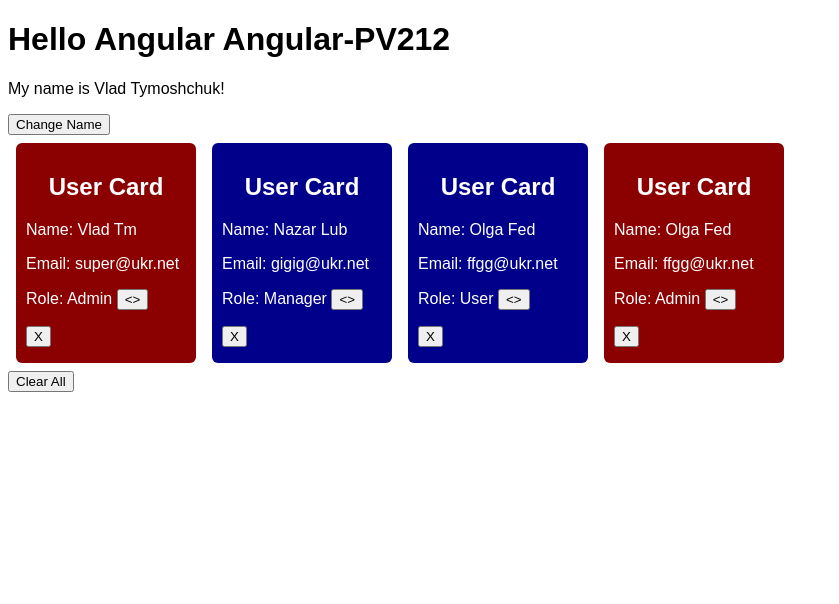
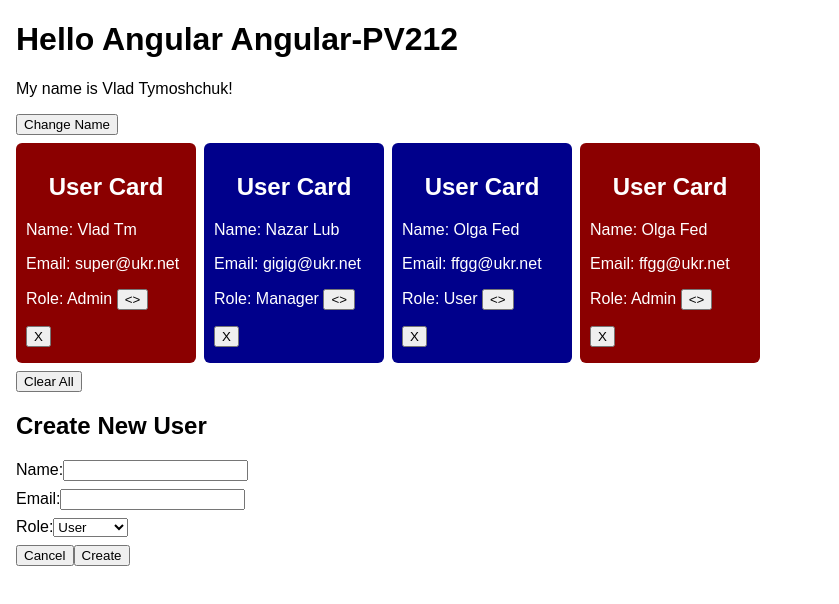
Before and after one commit to vladtymo/Angular-PV212, an Angular app: page / in a window 1280 px wide. Shown: the top 604 px of the page, without its empty margins (0-839 px from the left). Built offline with nearby package versions, Linux system fonts and the light colour scheme.

Commit message:
Create new user

```diff
--- a/src/app/app.component.html
+++ b/src/app/app.component.html
@@ -16,3 +16,6 @@
 <div>
   <button (click)="clearAll()">Clear All</button>
 </div>
+
+<h2>Create New User</h2>
+<app-user-form (onCreate)="createUser($event)"></app-user-form>
--- a/src/app/app.component.ts
+++ b/src/app/app.component.ts
@@ -2,11 +2,12 @@
 import { RouterOutlet } from '@angular/router';
 import { UserCardComponent } from "./user-card/user-card.component";
 import { IUser, USERS } from './user';
+import { UserFormComponent } from "./user-form/user-form.component";
 
 @Component({
   selector: 'app-root',
   standalone: true,
-  imports: [RouterOutlet, UserCardComponent],
+  imports: [RouterOutlet, UserCardComponent, UserFormComponent],
   templateUrl: './app.component.html',
   styleUrl: './app.component.css'
 })
@@ -21,8 +22,8 @@
     this.name += '!';
   }
 
-  clearAll() {
-    this.users = [];
+  createUser(user: IUser) {
+    this.users.push(user);
   }
 
   deleteItem(id: number) {
@@ -31,4 +32,8 @@
     if (index !== -1)
       this.users.splice(index, 1);
   }
+
+  clearAll() {
+    this.users = [];
+  }
 }
--- a/src/app/user-card/user-card.component.css
+++ b/src/app/user-card/user-card.component.css
@@ -11,6 +11,10 @@
     height: 200px;
 }
 
+div:first-child {
+    margin-left: 0;
+}
+
 div h2 {
     text-align: center;
 }
--- a/src/app/user-card/user-card.component.ts
+++ b/src/app/user-card/user-card.component.ts
@@ -10,14 +10,17 @@
 })
 export class UserCardComponent {
 
+  // вхідний параметр, який передається сюди від зовнішнього компонента
   @Input()
   user?: IUser;
 
+  // вихідний параметр події, на яку можна повісити обробник в зовнішньму компоненті
   @Output()
   onDelete = new EventEmitter<number>();
 
   remove() {
-    // how to remove? - No
+    // можемо видалити тут? - Ні
+    // генеруємо подію видалення
     this.onDelete.emit(this.user?.id);
   }
 
--- /dev/null
+++ b/src/app/user-form/user-form.component.css
@@ -0,0 +1,5 @@
+form {
+    display: flex;
+    flex-direction: column;
+    gap: 8px;
+}
--- /dev/null
+++ b/src/app/user-form/user-form.component.html
@@ -0,0 +1,23 @@
+<form [formGroup]="userForm" (ngSubmit)="onSubmit()">
+    <label>
+        <span>Name:</span>
+        <input type="text" required formControlName="name">
+    </label>
+    <label>
+        <span>Email:</span>
+        <input type="email" formControlName="email">
+    </label>
+    <label>
+        <span>Role:</span>
+        <select formControlName="role">
+            <option value="Admin">Admin</option>
+            <option value="User">User</option>
+            <option value="Manager">Manager</option>
+        </select>
+    </label>
+
+    <div>
+        <button type="reset">Cancel</button>
+        <button type="submit">Create</button>
+    </div>
+</form>
--- /dev/null
+++ b/src/app/user-form/user-form.component.ts
@@ -0,0 +1,47 @@
+import { Component, EventEmitter, Output } from '@angular/core';
+import { FormBuilder, FormControl, FormGroup, ReactiveFormsModule, Validators } from '@angular/forms';
+import { IUser } from '../user';
+
+@Component({
+  selector: 'app-user-form',
+  standalone: true,
+  imports: [
+    ReactiveFormsModule,
+  ],
+  templateUrl: './user-form.component.html',
+  styleUrl: './user-form.component.css'
+})
+export class UserFormComponent {
+
+  userForm: FormGroup;
+  @Output() onCreate = new EventEmitter<IUser>();
+
+  constructor(private formBuilder: FormBuilder) {
+
+    // ---- without FormBuilder
+    // this.userForm = new FormGroup({
+    //   firstName: new FormControl(''),
+    //   lastName: new FormControl(''),
+    // });
+
+    // ---- with FormBuilder
+    this.userForm = this.formBuilder.group({
+      id: [0, Validators.required],
+      name: ['', Validators.required],
+      email: ['', Validators.email],
+      role: ['User', Validators.required]
+    });
+  }
+
+  onSubmit() {
+    if (!this.userForm.valid) {
+      console.log("Invalid data!");
+      return;
+    }
+
+    let user: IUser = this.userForm.value;
+    console.log(user);
+
+    this.onCreate.emit(user);
+  }
+}
--- a/src/styles.css
+++ b/src/styles.css
@@ -1,4 +1,6 @@
 /* You can add global styles to this file, and also import other style files */
 body {
     font-family: Arial, Helvetica, sans-serif;
+
+    margin: 16px;
 }
```
